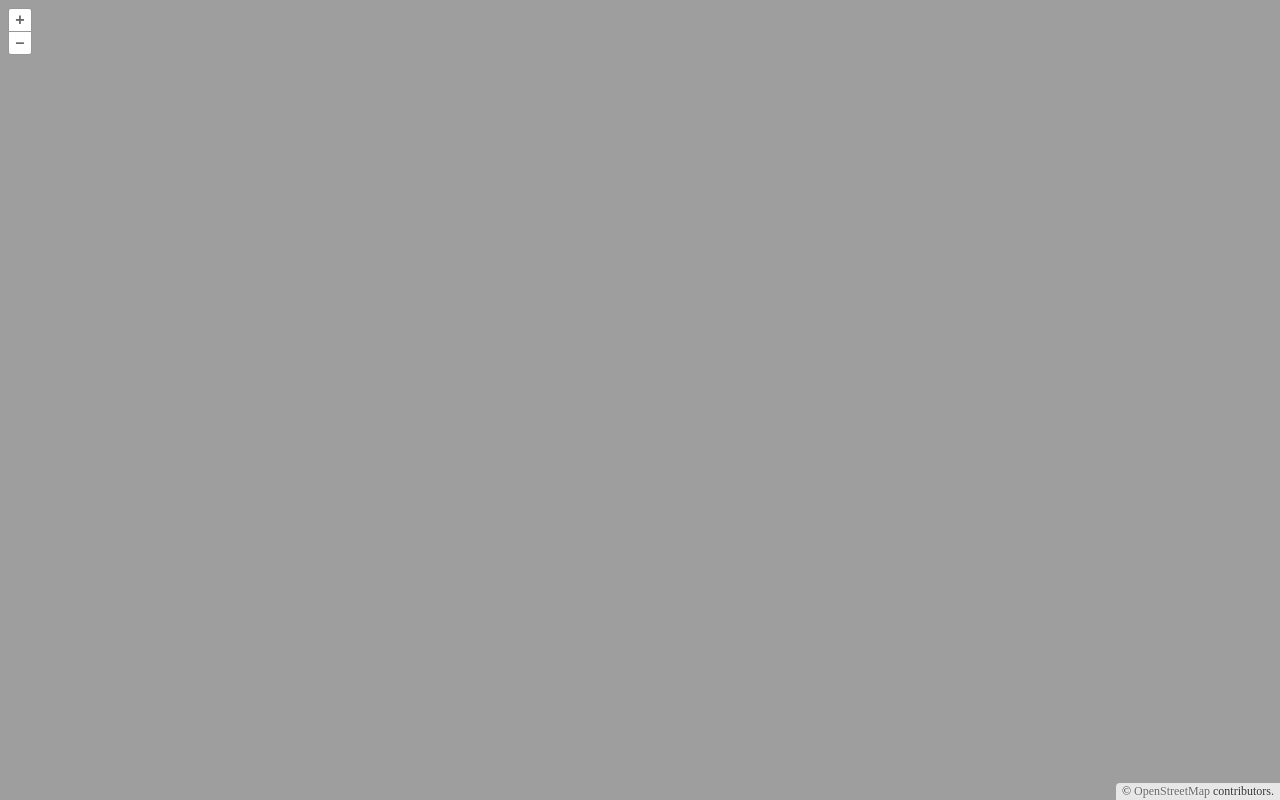
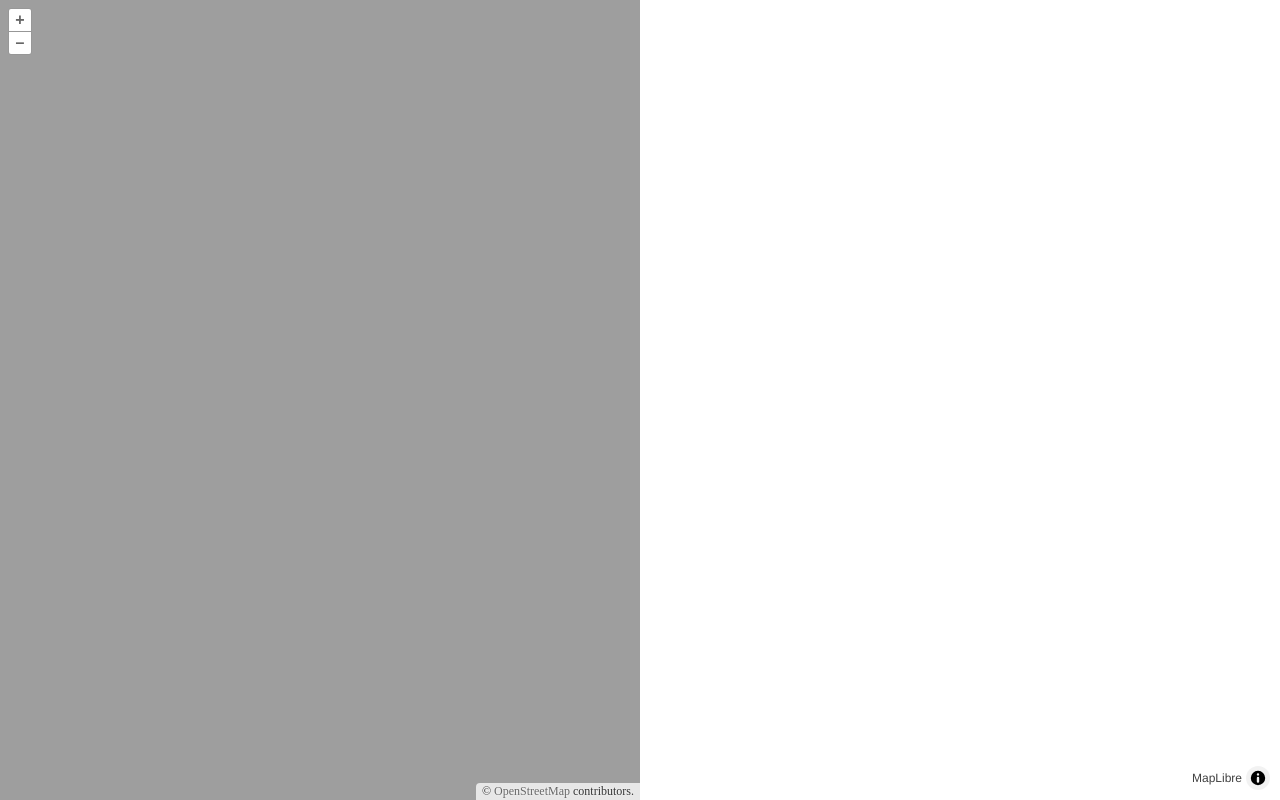
Before and after one commit to andres-geotec/maps-comparison, a website built with Vite: page index.html in a window 1280 px wide. Built offline with nearby package versions, Linux system fonts and the light colour scheme; no server answers.

Commit message:
feat(maps): integración de map-libre

```diff
--- a/index.html
+++ b/index.html
@@ -4,10 +4,15 @@
     <meta charset="UTF-8" />
     <link rel="icon" type="image/x-icon" href="https://openlayers.org/favicon.ico" />
     <meta name="viewport" content="width=device-width, initial-scale=1.0" />
-    <title>Using OpenLayers with Vite</title>
+    <title>Vite Maps</title>
   </head>
   <body>
-    <div id="map"></div>
-    <script type="module" src="./main.js"></script>
+    <main>
+      <div class="map" id="map-ol"></div>
+      <div class="map" id="map-libre"></div>
+    </main>
+
+    <script type="module" src="./ol.js"></script>
+    <script type="module" src="./map-libre.js"></script>
   </body>
 </html>
--- a/main.js
+++ b/main.js
@@ -1,17 +1,13 @@
-import './style.css';
-import {Map, View} from 'ol';
-import TileLayer from 'ol/layer/Tile';
-import OSM from 'ol/source/OSM';
+const extent = [-99.3564282805277514,19.0486218337350977,-98.9393818152620241,19.5926289308868782]
 
-const map = new Map({
-  target: 'map',
-  layers: [
-    new TileLayer({
-      source: new OSM()
-    })
-  ],
-  view: new View({
-    center: [0, 0],
-    zoom: 2
-  })
-});
+export const zoom = 19;
+
+export function getCenter() {
+  return [
+    // extent[0]-((extent[2]-extent[0])/2),
+    extent[2]-((extent[2]-extent[0])/2),
+    extent[1]+((extent[3]-extent[1])/2)
+  ]
+}
+
+console.log(getCenter());
--- /dev/null
+++ b/map-libre.js
@@ -0,0 +1,11 @@
+import 'maplibre-gl/dist/maplibre-gl.css';
+import { Map } from 'maplibre-gl';
+import { getCenter, zoom } from "./main.js";
+
+const libreMap = new Map({
+  container: 'map-libre', // container id
+  // style: 'https://demotiles.maplibre.org/globe.json', // style URL
+  style: 'https://tiles.openfreemap.org/styles/bright', // style URL
+  center: getCenter(), // starting position [lng, lat]
+  zoom: zoom-1.08, // starting zoom
+});
--- /dev/null
+++ b/ol.js
@@ -0,0 +1,20 @@
+import './style.css';
+import { Map, View } from 'ol';
+import TileLayer from 'ol/layer/Tile';
+import OSM from 'ol/source/OSM';
+import { getCenter, zoom } from "./main.js";
+
+const olMap = new Map({
+  target: 'map-ol',
+  layers: [
+    new TileLayer({
+      source: new OSM()
+    })
+  ],
+  view: new View({
+    center: getCenter(),
+    zoom: zoom,
+    // extent: [-118.3651,14.5321,-86.7104,32.7187],
+    projection: 'EPSG:4326'
+  })
+});
--- a/package.json
+++ b/package.json
@@ -10,6 +10,7 @@
     "vite": "^7.1.11"
   },
   "dependencies": {
+    "maplibre-gl": "^5.14.0",
     "ol": "latest"
   }
 }
--- a/style.css
+++ b/style.css
@@ -4,9 +4,16 @@ html, body {
   margin: 0;
   height: 100%;
 }
-#map {
-  position: absolute;
-  top: 0;
-  bottom: 0;
-  width: 100%;
+
+main {
+  display: flex;
 }
+
+.map {
+  width: 50%;
+  height: 100vh;
+}
+
+/* #map-ol {} */
+
+/* #map-libre {} */
```
Also changed, not shown: 1 other file.
